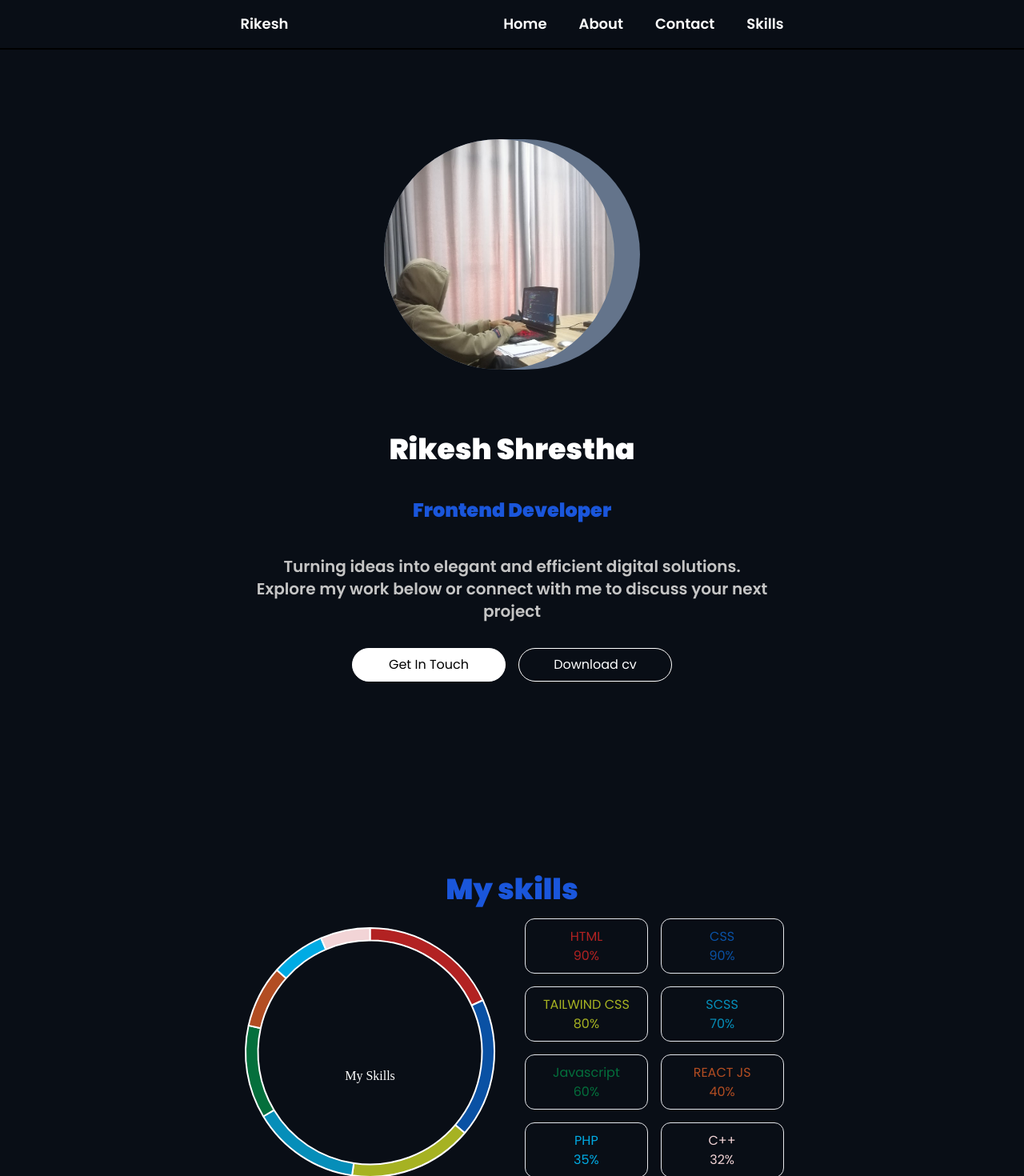
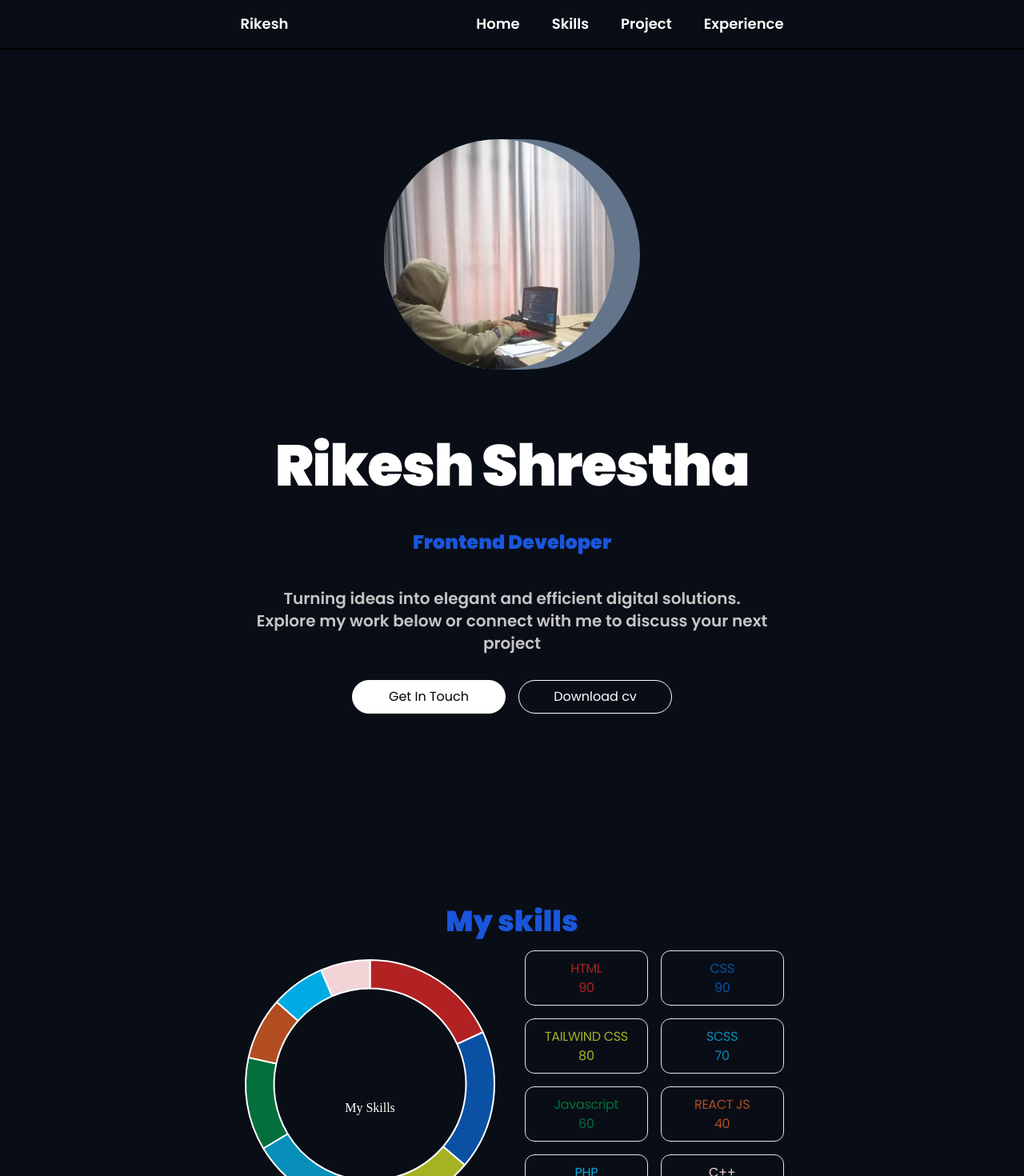
Before and after one commit to rikeshhh/Portfolio2nd, a React (Vite) app: page / in a window 1280 px wide. Shown: the top 1470 px of the page at 80% size. Built offline with nearby package versions, Linux system fonts and the light colour scheme; no server answers.

Commit message:
added an text animation using framer motion

```diff
--- a/package.json
+++ b/package.json
@@ -13,7 +13,7 @@
     "axios": "^1.6.2",
     "chart.js": "^4.4.1",
     "flowbite-react": "^0.7.0",
-    "framer-motion": "^10.16.12",
+    "framer-motion": "^10.16.16",
     "react": "^18.2.0",
     "react-chartjs-2": "^5.2.0",
     "react-dom": "^18.2.0",
--- a/src/component/Header/NavBar.tsx
+++ b/src/component/Header/NavBar.tsx
@@ -1,5 +1,5 @@
 import { Link } from "react-router-dom";
-import { Dropdown } from 'flowbite-react';
+import { Dropdown } from "flowbite-react";
 
 const NavBar = () => {
   return (
@@ -8,12 +8,19 @@ const NavBar = () => {
         <div className="flex justify-between">
           <Link to="/">Rikesh</Link>
           <nav className="max-sm:hidden">
-
             <ul className="flex gap-10">
-        <li>Home</li>
-        <li>About</li>
-        <li>Contact</li>
-        <li>Skills</li>
+              <li>
+                <Link to="/">Home</Link>
+              </li>
+              <li>
+                <Link to="Combine">Skills</Link>
+              </li>
+              <li>
+                <Link to="Project">Project</Link>
+              </li>
+              <li>
+                <Link to="Experience">Experience</Link>
+              </li>
             </ul>
           </nav>
           <nav className="lg:hidden">
@@ -28,7 +35,7 @@ const NavBar = () => {
                 <Link to="Project">Project</Link>
               </Dropdown.Item>
               <Dropdown.Item>
-        <Link to ="Experience">Experience</Link>
+                <Link to="Experience">Experience</Link>
               </Dropdown.Item>
             </Dropdown>
           </nav>
--- a/src/component/HeroSection/HeroSection.tsx
+++ b/src/component/HeroSection/HeroSection.tsx
@@ -1,14 +1,39 @@
 import HeroAside from "./HeroImage";
+import { motion } from "framer-motion";
 
 const HeroSection = () => {
-
+  const words = "Rikesh Shrestha";
+  const letters = words.split("");
+  const pullupVariant = {
+    initial: { y: 100, opacity: 0 },
+    animate: (i: any) => ({
+      y: 0,
+      opacity: 1,
+      transition: {
+        delay: i * 0.05, // Delay each letter's animation by 0.05 seconds
+      },
+    }),
+  };
   return (
     <section className="HeroSection py-16">
       <div className="main-container">
         <div className="flex  flex-col gap-8">
           <HeroAside />
           <div className="flex justify-center items-center font-black flex-col text-4xl gap-10 text-center">
-            <h1>Rikesh Shrestha</h1>
+          <div className="flex">
+          {letters.map((letter, i) => (
+        <motion.h1
+          key={i}
+          variants={pullupVariant}
+          initial="initial"
+          animate="animate"
+          custom={i}
+          className="text-center font-display text-4xl font-bold tracking-[-0.02em] drop-shadow-sm md:text-7xl md:leading-[5rem]"
+        >
+          {letter === " " ? <span>&nbsp;</span> : letter}
+        </motion.h1>
+      ))}
+          </div>
             <span className="text-2xl text-blue-700">Frontend Developer</span>
             <div className="text-xl font-semibold text-[#C5C5C5] text-center">
               <p>
--- a/src/component/SkillProject/Skill/Doughnut.tsx
+++ b/src/component/SkillProject/Skill/Doughnut.tsx
@@ -4,10 +4,12 @@ import Datas from "../../../Datas.jsx"
 ChartJs.register(ArcElement, Tooltip, Legend);
 const Doughnuts = () => {
   const dataTwo = {
-    labels: [],
+    labels: [
+    ],
     datasets: [
       {
-        data: Datas.map((item) => item.percent),
+
+        data: Datas.map((item) => item.percent ),
 
         backgroundColor: [
           "#B22222",
@@ -21,9 +23,10 @@ const Doughnuts = () => {
         ],
       },
     ],
+
   };
   const options = {
-    cutout: 140,
+    cutout: 120,
   }
   const textCenter = {
     id:'textCenter',
--- a/src/component/SkillProject/Skill/SkillName.tsx
+++ b/src/component/SkillProject/Skill/SkillName.tsx
@@ -1,12 +1,36 @@
     import Data from "../../../Datas.js"
+    import { motion } from "framer-motion";
+
 const SkillName = () => {
+  const variants1 = {
+    hidden: { filter: "blur(10px)", opacity: 0 },
+    visible: { filter: "blur(0px)", opacity: 1 },
+  };
   return (
     <div className="grid grid-cols-2 gap-4 w-96 max-sm:grid-cols-1 max-sm:w-auto">
 
         {Data.map((item)=>(
-            <div className={`flex flex-col justify-center items-center py-2 px-4  h-[69px] max-sm:w-52 ${item.color} border rounded-xl`} key={item.id}>
-<p>{item.name}</p>
-<span>{item.percent}%</span>
+            <div className={`flex flex-col relative justify-center items-center py-2 px-4  h-[69px] max-sm:w-52 ${item.color} border rounded-xl`} key={item.id}>
+
+<motion.h1
+      initial="hidden"
+      animate="visible"
+      transition={{ duration: 1 }}
+      variants={variants1}
+      className="tracking-[-0.02em] drop-shadow-sm   "
+    >
+{item.name}
+   </motion.h1>
+   <motion.p
+      initial="hidden"
+      animate="visible"
+      transition={{ duration: 1 }}
+      variants={variants1}
+      className="tracking-[-0.02em] drop-shadow-sm   "
+    >
+{item.percent}
+   </motion.p>
+
             </div>
         ))}
       </div>
```
Also changed, not shown: 2 other files (tests, documents, lock files or other folders). Lines whose indentation alone changed are shown as unchanged.
